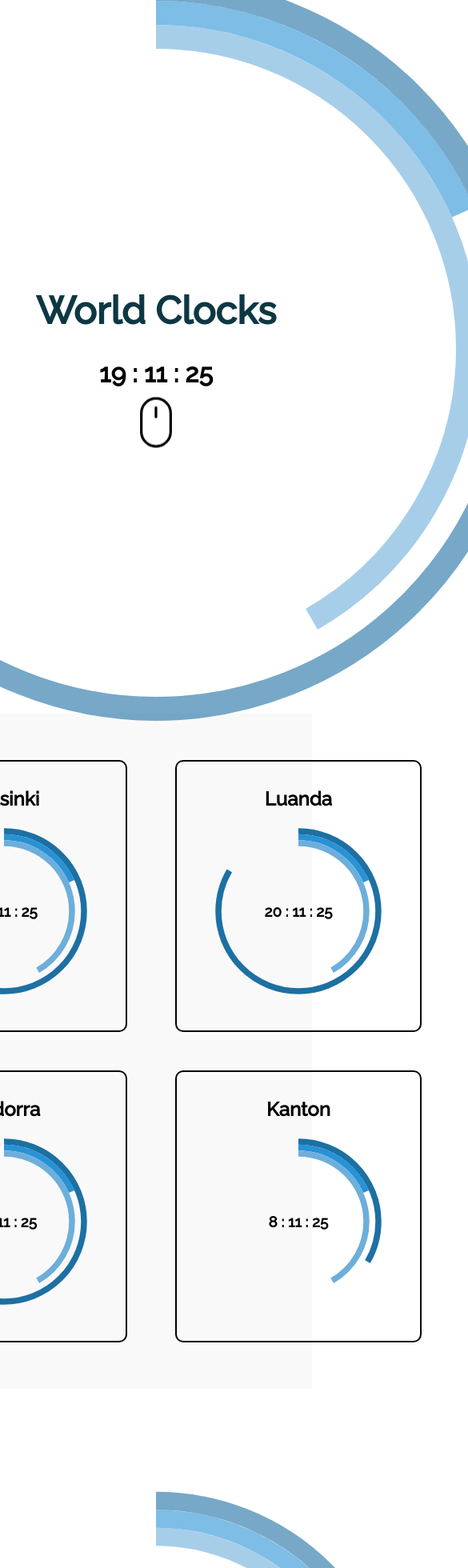
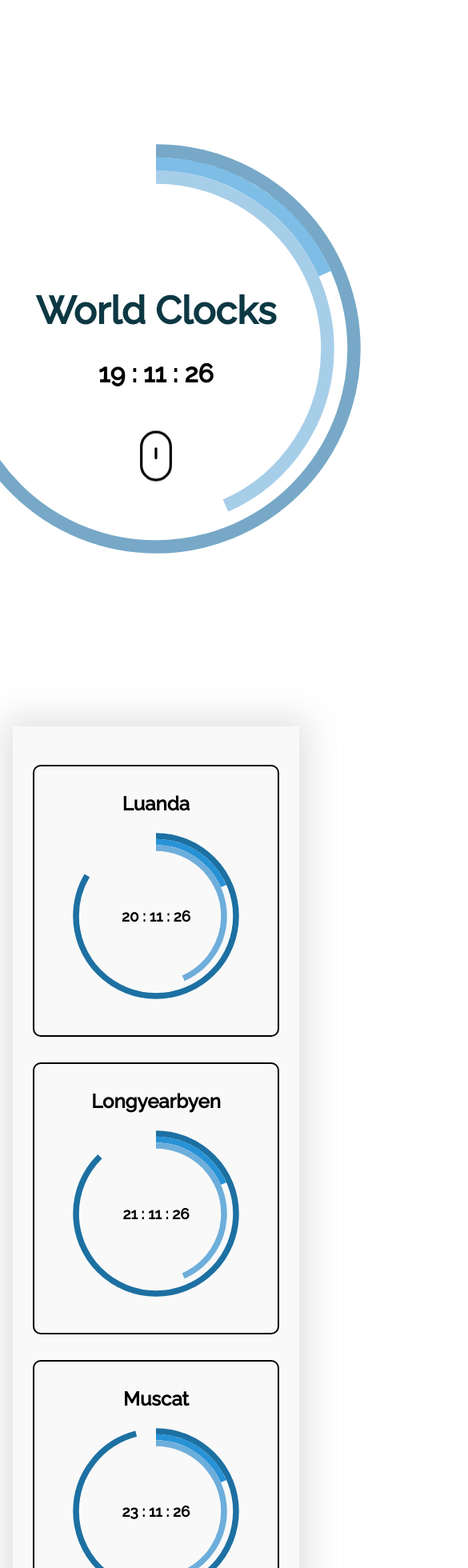
Before and after one commit to conermurphy/SVG-World-Clocks, a React (Create React App) app: page / in a window 390 px wide. Shown: the top 1960 px of the page at 80% size, 585 px wide, since content can reach past the window. Built offline with nearby package versions, Linux system fonts and the light colour scheme.

Commit message:
Made Responsive

```diff
--- a/src/components/App.js
+++ b/src/components/App.js
@@ -47,6 +47,8 @@ class App extends React.Component {
                 <Clock number = {this.randomNum()}/>
                 <Clock number = {this.randomNum()}/>
                 <Clock number = {this.randomNum()}/>
+                <Clock number = {this.randomNum()}/>
+                <Clock number = {this.randomNum()}/>
             </div>
           </div>
           <div id='choiceClock'className={appStyles.choiceSection}>
--- a/src/components/HomeClock.js
+++ b/src/components/HomeClock.js
@@ -39,7 +39,7 @@ class HomeClock extends React.Component {
                     <h3 style={{fontSize:`2rem`}}><strong>{ hour } : { minute } : { second }</strong></h3>
                     {/* Base code used for mouse scroll animation @ https://codepen.io/MichaelVanDenBerg/pen/POaPNe */}
 
-                        <svg width="40px" height="100%" viewBox="0 0 247 390" version="1.1" xmlns="http://www.w3.org/2000/svg" style={{fillRule: `evenodd`, clipRule: `evenodd`, strokeLinecap: `round`, strokeLineJoin: `round`, strokeMiterlimit: `1.5`, position: `absolute`, top: `12.5vh`, zIndex: `2`}}>
+                        <svg className={homeClockStyles.mouseSVG} width="40px" height="100%" viewBox="0 0 247 390" version="1.1" xmlns="http://www.w3.org/2000/svg" style={{fillRule: `evenodd`, clipRule: `evenodd`, strokeLinecap: `round`, strokeLineJoin: `round`, strokeMiterlimit: `1.5`}}>
                             <a href="/#worldClocks">
                                 <path className={homeClockStyles.wheel} d="M123.359,79.775l0,72.843" style={{fill: `none`, stroke:`#000`, strokeWidth: `20px`, zIndex: `inherit`}}/>
                                 <path className={homeClockStyles.mouse} d="M236.717,123.359c0,-62.565 -50.794,-113.359 -113.358,-113.359c-62.565,0 -113.359,50.794 -113.359,113.359l0,143.237c0,62.565 50.794,113.359 113.359,113.359c62.564,0 113.358,-50.794 113.358,-113.359l0,-143.237Z" style={{fill: `transparent`, stroke:`#000`, strokeWidth: `20px`, zIndex: `inherit`}}/>
--- a/src/components/styles/SVGCircleStyles.module.css
+++ b/src/components/styles/SVGCircleStyles.module.css
@@ -21,3 +21,25 @@
     width: 750px;
     height: 750px;
 }
+
+@media only screen and (max-width: 1000px)   {
+    .homeHourCircleSvg, .homeMinuteCircleSvg, .homeSecondCircleSvg {
+        width: 650px;
+        height: 650px;
+    }
+    .choiceHourCircleSvg, .choiceMinuteCircleSvg, .choiceSecondCircleSvg    {
+        width: 650px;
+        height: 650px;
+    }
+}
+
+@media only screen and (max-width: 600px)   {
+    .homeHourCircleSvg, .homeMinuteCircleSvg, .homeSecondCircleSvg {
+        width: 550px;
+        height: 550px;
+    }
+    .choiceHourCircleSvg, .choiceMinuteCircleSvg, .choiceSecondCircleSvg    {
+        width: 550px;
+        height: 550px;
+    }
+}
--- a/src/components/styles/appStyles.module.css
+++ b/src/components/styles/appStyles.module.css
@@ -30,11 +30,11 @@ main > h2   {
 }
 
 .preClocksContainers    {
-    display: grid;
-    grid-template-columns: repeat(4, 25%);
-    grid-gap: 1rem 1rem;
+    display: flex;
     align-items: center;
     justify-content: center;
+    flex-direction: row;
+    flex-wrap: wrap;
 }
 
 .localClockContainer    {
@@ -50,8 +50,12 @@ main > h2   {
     align-items: center;
     justify-content: center;
     flex-direction: column;
-    height: 100vh;
+    padding: 2rem;
+    margin: 1rem;
     background-color: #F9F9F9;
+    -webkit-box-shadow: 0px 0px 40px 10px rgba(153,153,153,0.3);
+    -moz-box-shadow: 0px 0px 40px 10px rgba(153,153,153,0.3);
+    box-shadow: 0px 0px 40px 10px rgba(153,153,153,0.3);
 }
 
 .choiceSection  {
@@ -74,3 +78,9 @@ main > h2   {
     text-decoration: underline;
     color: blanchedalmond;
 }
+
+@media only screen and (max-width: 600px)   {
+    .preClocksContainers    {
+        flex-direction: column;
+    }
+}
--- a/src/components/styles/clockStyles.module.css
+++ b/src/components/styles/clockStyles.module.css
@@ -6,8 +6,9 @@
     display: flex;
     flex-direction: column;
     align-items: center;
+    height: 17rem;
     width: 15rem;
-    height: 17rem;
+    max-width: 15rem;
 }
 
 .container > p  {
--- a/src/components/styles/dropdownStyles.module.css
+++ b/src/components/styles/dropdownStyles.module.css
@@ -55,3 +55,15 @@ input {
 .suggestions li:not(:last-of-type) {
     border-bottom: 1px solid #999;
 }
+
+@media only screen and (max-width: 600px)   {
+    input {
+        width: 250px;
+    }
+    .suggestions {
+        width: calc(250px + 1rem);
+    }
+    .suggestions li {
+        font-size: 15px;
+    };
+}
--- a/src/components/styles/homeClockStyles.module.css
+++ b/src/components/styles/homeClockStyles.module.css
@@ -27,3 +27,15 @@ svg .wheel {
     align-items: center;
     justify-content: center;
 }
+
+.mouseSVG   {
+    top: 12.5vh;
+    position: absolute;
+    z-index: 2;
+}
+
+@media only screen and (max-width: 600px)   {
+    .mouseSVG   {
+        top: 17.5vh;
+    }
+}
```
